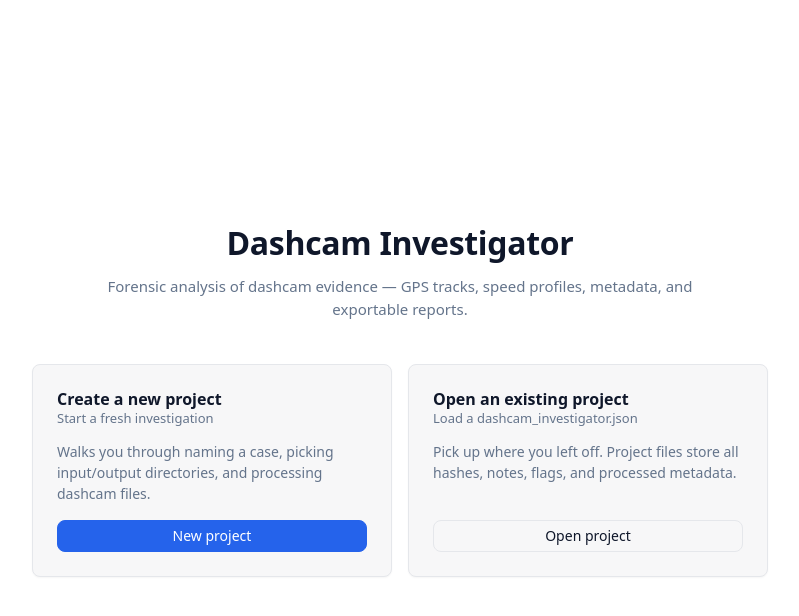
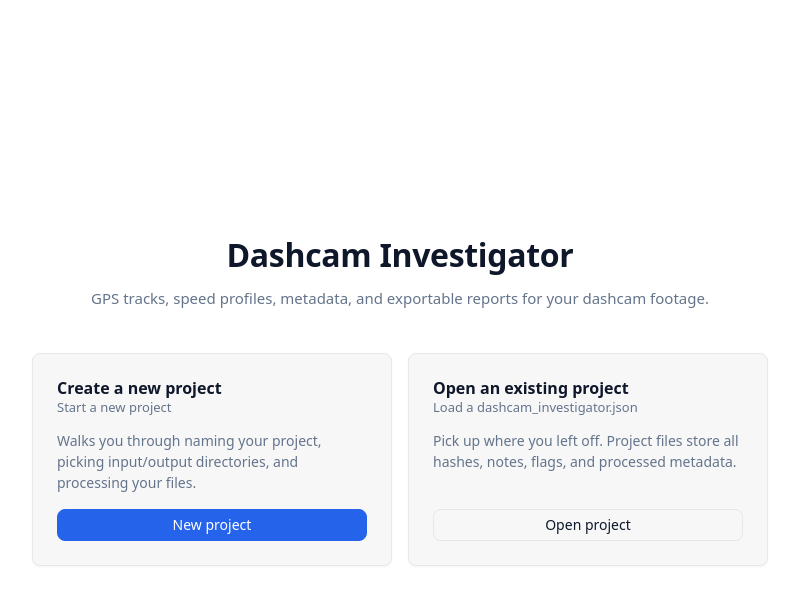
Before and after one commit to Mihier-Roy/Dashcam_Investigator, a Python web app: template dashcam_investigator/gui/assets/templates/welcome.html in a window 1280 px wide. Shown: the top 616 px of the page, without its empty margins (240-1039 px from the left). Run offline with Jinja, Linux system fonts and the light colour scheme; the template is opened without the code that fills it, so the values that code supplies are empty.

Commit message:
copy: soften forensic-specific wording on welcome screen

```diff
--- a/dashcam_investigator/gui/assets/templates/welcome.html
+++ b/dashcam_investigator/gui/assets/templates/welcome.html
@@ -4,7 +4,7 @@
 <main class="welcome">
     <div class="welcome-hero">
         <h1>Dashcam Investigator</h1>
-        <p>Forensic analysis of dashcam evidence — GPS tracks, speed profiles, metadata, and exportable reports.</p>
+        <p>GPS tracks, speed profiles, metadata, and exportable reports for your dashcam footage.</p>
     </div>
 
     <div class="welcome-grid">
@@ -12,11 +12,11 @@
             <div class="card-header">
                 <div>
                     <h3 class="card-title">Create a new project</h3>
-                    <p class="card-subtitle">Start a fresh investigation</p>
+                    <p class="card-subtitle">Start a new project</p>
                 </div>
             </div>
             <div class="card-body">
-                Walks you through naming a case, picking input/output directories, and processing dashcam files.
+                Walks you through naming your project, picking input/output directories, and processing your files.
             </div>
             <div class="card-actions">
                 <button class="btn btn-primary btn-block" id="btn-new" type="button">
```
